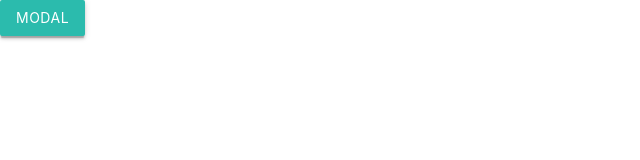
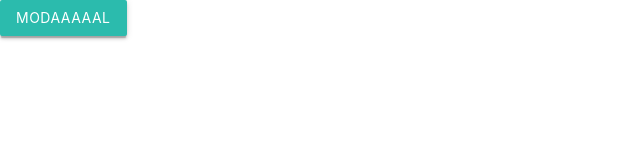
Before and after one commit to RaghulReearg/jobone, a plain HTML site: page index.html in a window 1280 px wide. Shown: the whole page, without its empty margins (0-640 px from the left). Drawn offline with nearby package versions, Linux system fonts and the light colour scheme.

Commit message:
edited modal
added modddal

```diff
--- a/index.html
+++ b/index.html
@@ -21,7 +21,7 @@
     ></script>
   </head>
   <body>
-    <button data-target="modal1" class="btn modal-trigger">Modal</button>
+    <button data-target="modal1" class="btn modal-trigger">Modaaaaal</button>
 
     <!-- Modal Structure -->
     <div id="modal1" class="modal">
```
